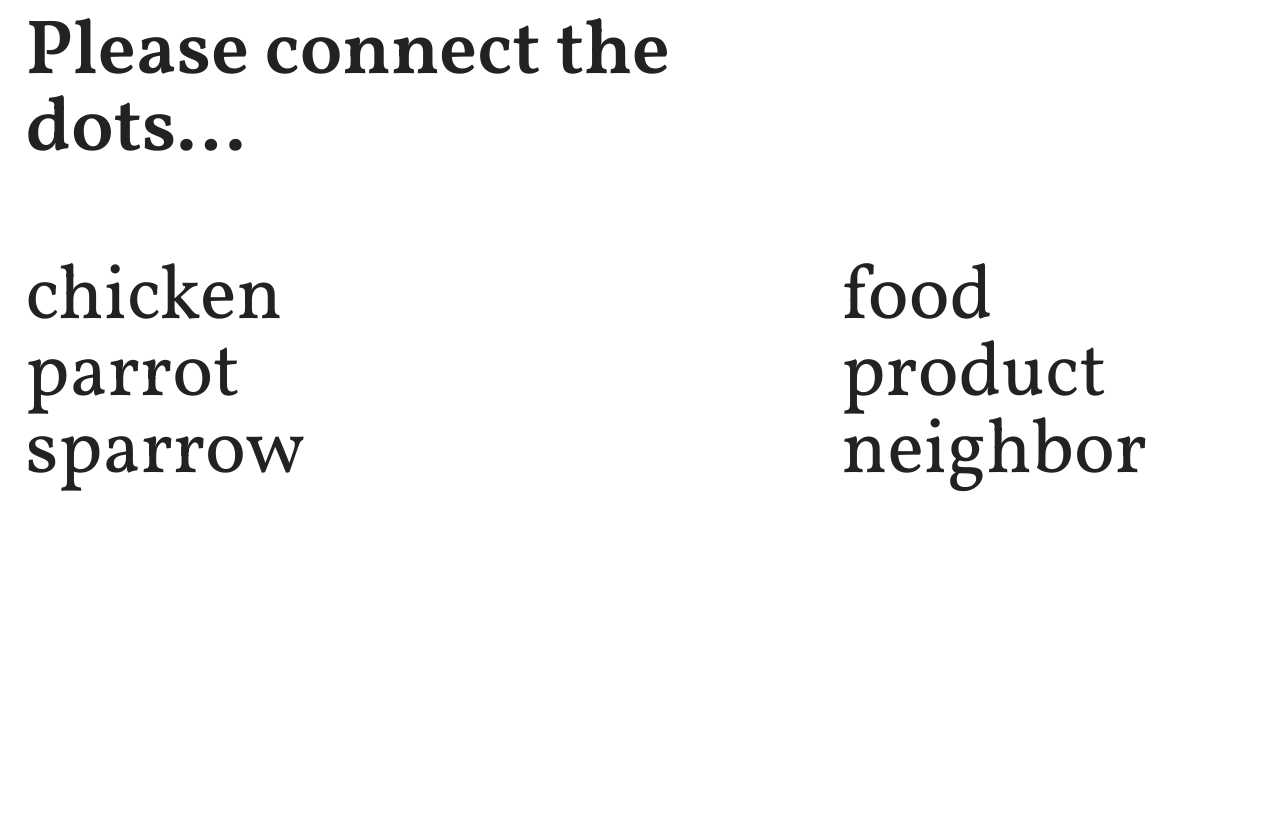
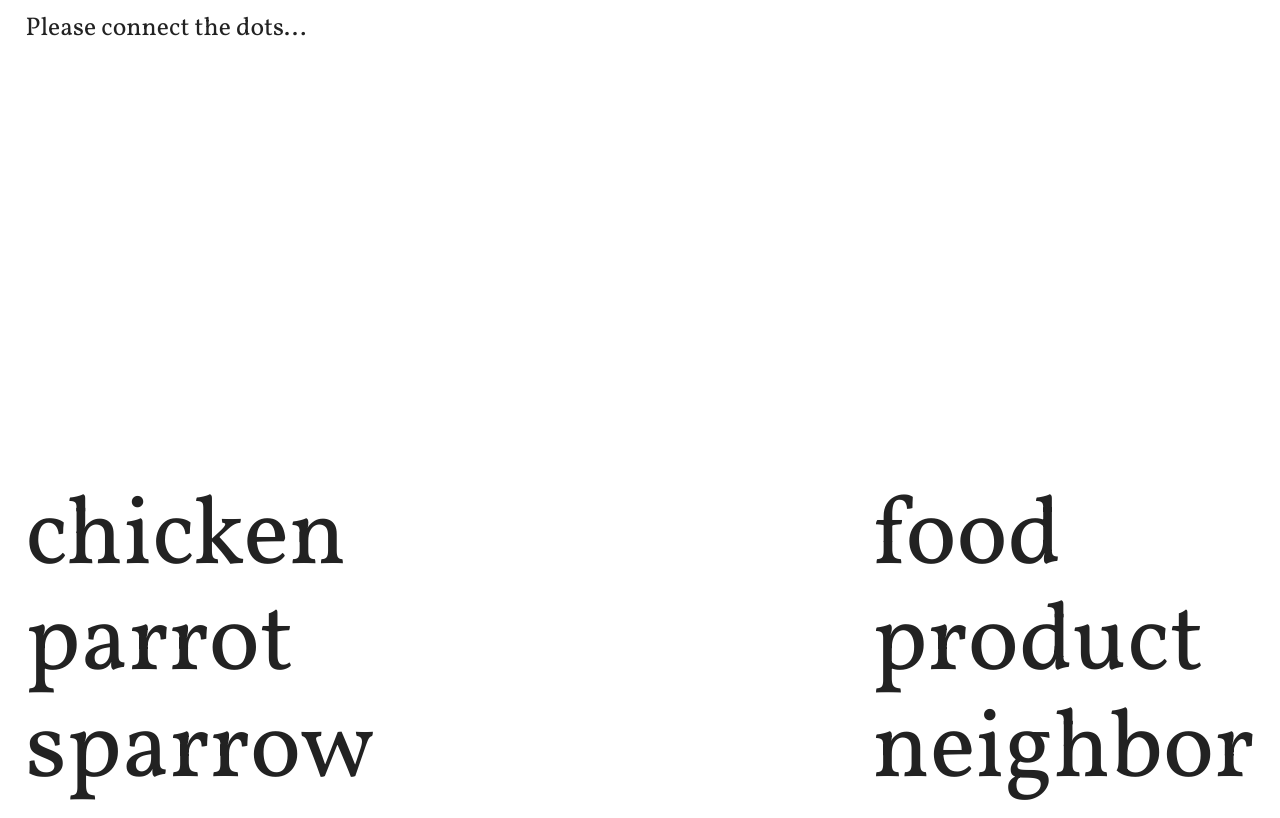
Before and after one commit to vince19972/Chicken-Parrot-Sparrow, a Vue app: page / in a window 1280 px wide. Built offline with nearby package versions, Linux system fonts and the light colour scheme.

Commit message:
[opening] build basic DotsSection layout

```diff
--- a/src/components/partials/DotsConnection.vue
+++ b/src/components/partials/DotsConnection.vue
@@ -36,7 +36,7 @@ export default class DotsConnection extends Vue {}
 $h-gutter: 2vh;
 $container-height: calc(100vh - #{$h-gutter} * 2);
 $container-row-height: calc((#{$container-height} - (#{$h-gutter} * 5)) / 6);
-$container-height-top: calc(#{$container-row-height} * 2);
+$container-height-top: calc(#{$container-row-height} * 4);
 
 .dots-connection {
   height: 100vh;
@@ -56,12 +56,12 @@ $container-height-top: calc(#{$container-row-height} * 2);
 }
 
 .prompt {
-  @include f-main-b;
   width: 60%;
-  font-size: 6vw;
+  font-size: 2vw;
 }
 
 .connects {
+  height: 100%;
   display: flex;
 
   &__left,
@@ -69,13 +69,16 @@ $container-height-top: calc(#{$container-row-height} * 2);
     flex-grow: 1;
   }
   &__center {
-    flex-grow: 4;
+    width: 80%;
   }
 }
+.connects .nodes {
+  display: flex;
+  flex-direction: column;
+  justify-content: space-between;
 
-.connects {
-  & .nodes {
-    font-size: 6vw;
+  &__node {
+    font-size: 12vh;
   }
 }
 </style>
```
